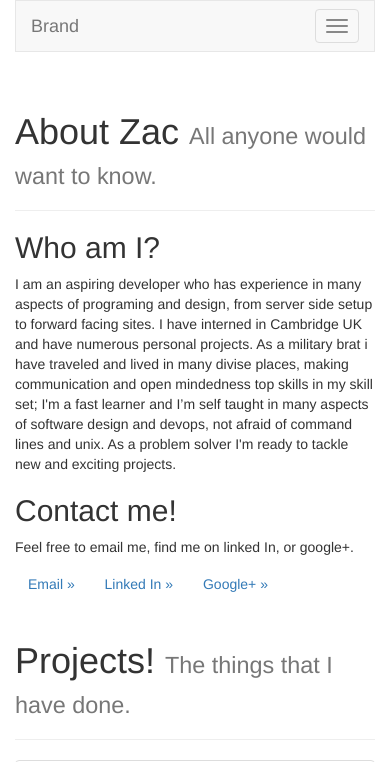
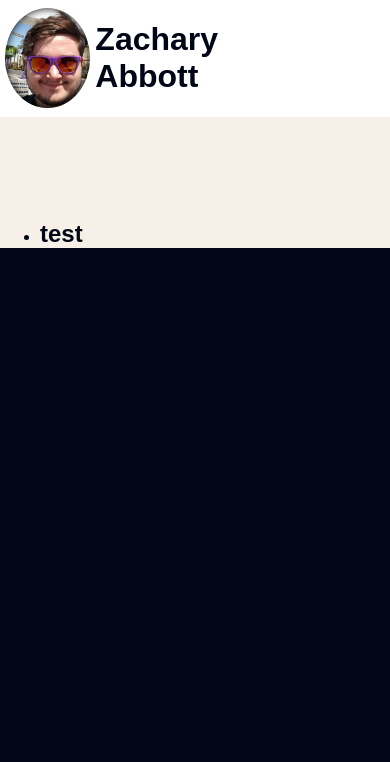
Before and after one commit to zaxy13/MySite, a Flask app: page / in a window 390 px wide. Shown: the top 762 px of the page. After the commit the page ends 248 px from the top, so only its background shows below. Run offline with Flask 2, Linux system fonts and the light colour scheme; some libraries are stand-ins or nearby versions.

Commit message:
post thing happens now
there is a json file that holds it all together

```diff
--- a/flasks/app.py
+++ b/flasks/app.py
@@ -1,10 +1,36 @@
-from flask import Flask, jsonify, render_template
+from flask import Flask, jsonify, render_template, request, url_for, redirect
+from libz import jsonPosts
+from flask.ext.wtf import Form
+from wtforms.fields import TextField
+from wtforms.validators import Required
 
-app = Flask(__name__)
 
-@app.route('/')
+class simpleTextform(Form):
+    post = TextField('post', validators=[Required()])
+
+
+data = jsonPosts.Loader("test.json")
+app = Flask(__name__,  instance_relative_config=True)
+app.config.from_pyfile('config.py')
+
+
+# todo, add post system
+posts = data.posts
+
+
+@app.route('/', methods=['GET', 'POST'])
 def index():
-	return render_template('home.html')
+	return render_template('home.html', posts=posts)
+
+@app.route('/postnew', methods=["GET", "POST"])
+def postnew():
+	form = simpleTextform()
+	if form.validate_on_submit():
+		newPost = form.post.data
+		buff = {"name":str(newPost)}
+		data.posts.append(buff)
+		return redirect(url_for('index'))
+	return render_template('postnew.html', form=form)
 
 @app.route('/about')
 def about():
@@ -16,4 +42,6 @@ def names():
 	return jsonify(data)
 
 if __name__ == '__main__':
+	app.debug = True
+
 	app.run()
--- a/flasks/static/CSS/main.css
+++ b/flasks/static/CSS/main.css
@@ -1,7 +1,53 @@
+html {
+	height: 100%;
+}
 body {
 	font-family: sans-serif;
-	color: white;
-	background-color: gray;
-	padding-top: 30px;
-	padding-left: 50px;
+	color: #FEB;
+	background-color: #000616;
+	padding: 0;
+	margin: 0;
+	height: 100%;
 }
+
+/* navigation */
+.nav {
+	background-color: white;
+	width: 100%;
+	margin: 0;
+	padding: 0;
+	top: 0;
+	display: flex;
+	justify-content: space-between;
+	align-items: center;
+	position: fixed;
+	z-index: 1;
+}
+
+.nav h1 {
+	color: #000616;
+}
+
+.nav-toggle {
+	height: 100px;
+	width: 100px;
+	margin: 5px;
+}
+
+.facebubble {
+	background-image: url("../img/MyFace_0.png");
+	background-size: cover;
+	/*background-position: center;*/
+	background-repeat: no-repeat;
+	height: 100px;
+	width: 100px;
+	margin: 5px;
+	border-radius: 50%;
+	box-shadow: inset 0 0 .5em black;
+}
+
+.main {
+	color: #000616;
+	padding-top: 100px;
+	background-color: #f6f0e8;
+}
--- a/flasks/static/index.html
+++ /dev/null
@@ -1 +0,0 @@
-<h1>test</h1>
--- a/flasks/templates/header.html
+++ b/flasks/templates/header.html
@@ -2,95 +2,33 @@
 <html>
 <head>
 	<title>{% block title %}{% endblock %}</title>
-	<link href="https://maxcdn.bootstrapcdn.com/bootstrap/3.3.5/css/bootstrap.min.css" rel="stylesheet">
-	<link href="https://maxcdn.bootstrapcdn.com/font-awesome/4.3.0/css/font-awesome.min.css" rel="stylesheet">
+	<link rel="stylesheet" type="text/css" href="static/CSS/main.css">
 </head>
 <body>
+<div class="container">
+<!-- navigation -->
+	<div class="nav">
+		<div class="facebubble">
+		</div>
+		<h1>Zachary Abbott</h1>
+		<div class="nav-toggle"></div>
+	</div>
 
-<div class="container-fluid">
-	<div class="row">
-		<div class="col-md-12">
-			<nav class="navbar navbar-default" role="navigation">
-				<div class="navbar-header">
+	<div class="main">
+	{% block body %}{% endblock %}
+	</div>
+</div>
+<!-- end of page -->
+<script src="https://ajax.googleapis.com/ajax/libs/jquery/2.1.4/jquery.min.js"></script>
+<script>
+  (function(i,s,o,g,r,a,m){i['GoogleAnalyticsObject']=r;i[r]=i[r]||function(){
+  (i[r].q=i[r].q||[]).push(arguments)},i[r].l=1*new Date();a=s.createElement(o),
+  m=s.getElementsByTagName(o)[0];a.async=1;a.src=g;m.parentNode.insertBefore(a,m)
+  })(window,document,'script','//www.google-analytics.com/analytics.js','ga');
 
-					<button type="button" class="navbar-toggle" data-toggle="collapse" data-target="#bs-example-navbar-collapse-1">
-						 <span class="sr-only">Toggle navigation</span><span class="icon-bar"></span><span class="icon-bar"></span><span class="icon-bar"></span>
-					</button> <a class="navbar-brand" href="#">Brand</a>
-				</div>
+  ga('create', 'UA-66784805-1', 'auto');
+  ga('send', 'pageview');
 
-				<div class="collapse navbar-collapse" id="bs-example-navbar-collapse-1">
-					<ul class="nav navbar-nav">
-						<li class="active">
-							<a href="#">Link</a>
-						</li>
-						<li>
-							<a href="#">Link</a>
-						</li>
-						<li class="dropdown">
-							 <a href="#" class="dropdown-toggle" data-toggle="dropdown">Dropdown<strong class="caret"></strong></a>
-							<ul class="dropdown-menu">
-								<li>
-									<a href="#">Action</a>
-								</li>
-								<li>
-									<a href="#">Another action</a>
-								</li>
-								<li>
-									<a href="#">Something else here</a>
-								</li>
-								<li class="divider">
-								</li>
-								<li>
-									<a href="#">Separated link</a>
-								</li>
-								<li class="divider">
-								</li>
-								<li>
-									<a href="#">One more separated link</a>
-								</li>
-							</ul>
-						</li>
-					</ul>
-					<form class="navbar-form navbar-left" role="search">
-						<div class="form-group">
-							<input type="text" class="form-control" />
-						</div>
-						<button type="submit" class="btn btn-default">
-							Submit
-						</button>
-					</form>
-					<ul class="nav navbar-nav navbar-right">
-						<li>
-							<a href="#">Link</a>
-						</li>
-						<li class="dropdown">
-							 <a href="#" class="dropdown-toggle" data-toggle="dropdown">Dropdown<strong class="caret"></strong></a>
-							<ul class="dropdown-menu">
-								<li>
-									<a href="#">Action</a>
-								</li>
-								<li>
-									<a href="#">Another action</a>
-								</li>
-								<li>
-									<a href="#">Something else here</a>
-								</li>
-								<li class="divider">
-								</li>
-								<li>
-									<a href="#">Separated link</a>
-								</li>
-							</ul>
-						</li>
-					</ul>
-				</div>
-
-			</nav>
-		</div>
-	</div>
-{% block body %}{% endblock %}
-</div>
-<script src="https://ajax.googleapis.com/ajax/libs/jquery/2.1.4/jquery.min.js"></script>
-<script src="https://maxcdn.bootstrapcdn.com/bootstrap/3.3.5/js/bootstrap.min.js"></script>
+</script>
 </body>
 </html>
--- a/flasks/templates/home.html
+++ b/flasks/templates/home.html
@@ -1,88 +1,15 @@
 {% extends "header.html" %}
 {% block title %}Zac's Site{% endblock %}
 {% block body %}
-	<div class="row">
-		<div class="col-md-6">
-			<div class="page-header">
-				<h1>
-					About Zac <small>All anyone would want to know.</small>
-				</h1>
-			</div>
-			<h2>
-				Who am I?
-			</h2>
-			<p>
-				I am an aspiring developer who has experience in many aspects of programing and design, from server side setup to forward facing sites. I have interned in Cambridge UK and have numerous personal projects. As a military brat i have traveled and lived in many divise places, making communication and open mindedness top skills in my skill set; I'm a fast learner and I’m self taught in many aspects of software design and devops, not afraid of command lines and unix. As a problem solver I'm ready to tackle new and exciting projects.
-			</p>
-			<h2>
-				Contact me!
-			</h2>
-			<p>
-				Feel free to email me, find me on linked In, or google+.
-			</p>
-			<p>
-				<a class="btn" href="mailto:zax.zm2@gmail.com">Email »</a>
-				<a class="btn" href="#">Linked In »</a>
-				<a class="btn" href="#">Google+ »</a>
-			</p>
-		</div>
-		<div class="col-md-6">
-			<div class="page-header">
-				<h1>
-					Projects! <small>The things that I have done.</small>
-				</h1>
-			</div>
-			<div class="row">
-				<div class="col-md-4">
-					<div class="thumbnail">
-						<img alt="Bootstrap Thumbnail First" src="http://lorempixel.com/output/people-q-c-600-200-1.jpg" />
-						<div class="caption">
-							<h3>
-								AutoText
-							</h3>
-							<p>
-								Cras justo odio, dapibus ac facilisis in, egestas eget quam. Donec id elit non mi porta gravida at eget metus. Nullam id dolor id nibh ultricies vehicula ut id elit.
-							</p>
-							<p>
-								<a class="btn btn-primary" href="#">Action</a> <a class="btn" href="#">Action</a>
-							</p>
-						</div>
-					</div>
-				</div>
-				<div class="col-md-4">
-					<div class="thumbnail">
-						<img alt="Bootstrap Thumbnail Second" src="http://lorempixel.com/output/city-q-c-600-200-1.jpg" />
-						<div class="caption">
-							<h3>
-								Web Sites
-							</h3>
-							<p>
-								Cras justo odio, dapibus ac facilisis in, egestas eget quam. Donec id elit non mi porta gravida at eget metus. Nullam id dolor id nibh ultricies vehicula ut id elit.
-							</p>
-							<p>
-								<a class="btn btn-primary" href="#">Action</a> <a class="btn" href="#">Action</a>
-							</p>
-						</div>
-					</div>
-				</div>
-				<div class="col-md-4">
-					<div class="thumbnail">
-						<img alt="Bootstrap Thumbnail Third" src="http://lorempixel.com/output/sports-q-c-600-200-1.jpg" />
-						<div class="caption">
-							<h3>
-								Project Bus
-							</h3>
-							<p>
-								Cras justo odio, dapibus ac facilisis in, egestas eget quam. Donec id elit non mi porta gravida at eget metus. Nullam id dolor id nibh ultricies vehicula ut id elit.
-							</p>
-							<p>
-								<a class="btn btn-primary" href="#">Action</a> <a class="btn" href="#">Action</a>
-							</p>
-						</div>
-					</div>
-				</div>
-			</div>
-		</div>
-	</div>
+<div class="main">
+	<ul>
+	{% for post in posts %}
+  		<li>
+  			<h2>{{ post.name }}</h2>
+  		</li>
+	{% endfor %}
+	</ul>
+
+</div>
 
 {% endblock %}
--- /dev/null
+++ b/flasks/test.json
@@ -0,0 +1,7 @@
+{
+    "meta": {
+        "author": "auto gen beta",
+        "version": 0.02
+    },
+    "posts": [{"name":"test"}]
+}
```
Also changed, not shown: flasks/libz/jsonPosts.py (added, +47 -0 lines), flasks/templates/postnew.html (added, +11 -0 lines), flasks/instance/__init__.py (added), flasks/libz/__init__.py (added), flasks/static/img/MyFace_0.png (added), 1 other file.
